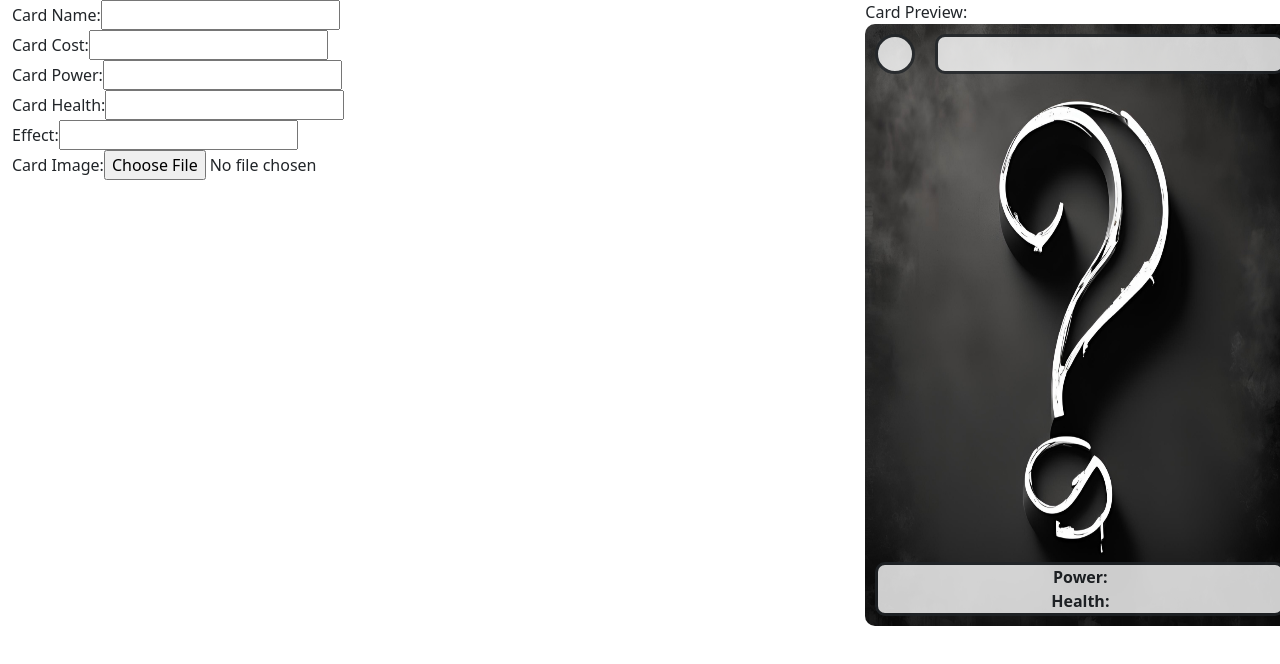
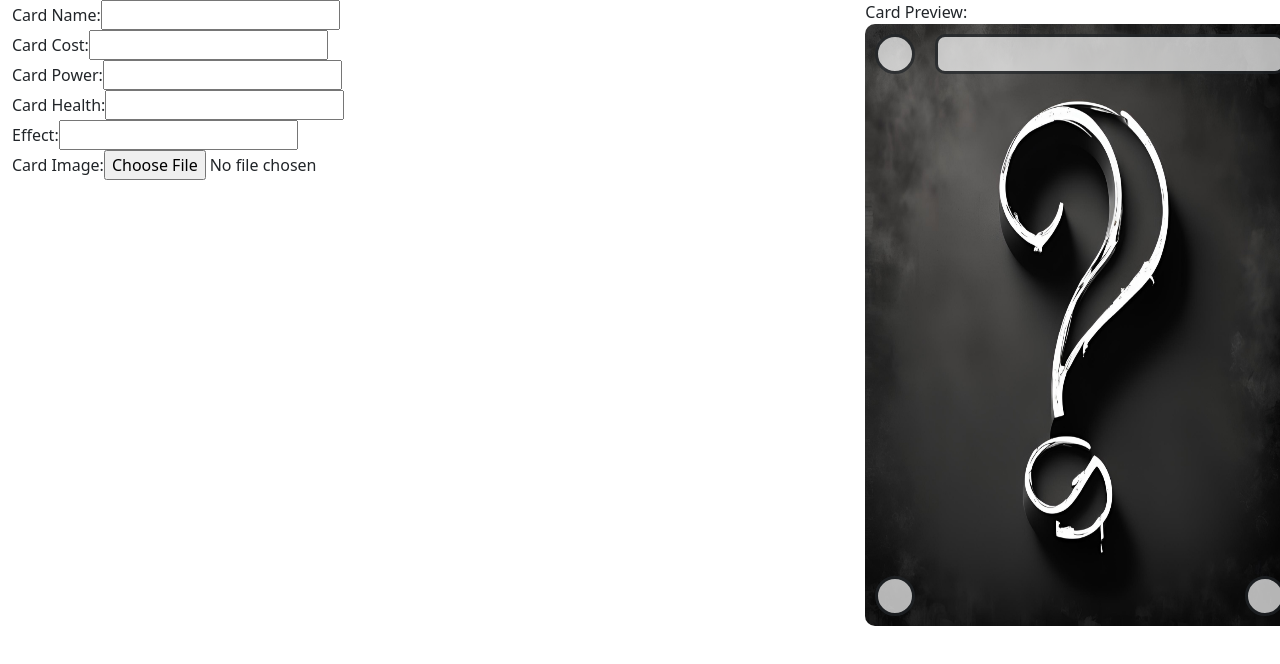
Before and after one commit to nbrady/test, a React (Create React App) app in the folder app/: page / in a window 1280 px wide. Shown: the top 664 px of the page. Built offline with nearby package versions, Linux system fonts and the light colour scheme.

Commit message:
Improve card styling

```diff
--- a/app/src/App.css
+++ b/app/src/App.css
@@ -44,45 +44,33 @@
   border-radius: 10px;
 }
 
-.card-cost-container {
+.card-circle-container {
   position: absolute;
+  text-align: center;
 
   height: 40px;
   width: 40px;
   line-height: 35px;
-  left: 0px;
 
   border: solid;
   border-radius: 50%;
 
   background-color: white;
-  opacity: 80%;
-  text-align: center;
-  float: left;
+  opacity: 70%;
 }
 
-.card-name-container {
+.card-rectangle-container {
   position: absolute;
+
   height: 40px;
   width: 350px;
-  line-height: 25px;
-  right: 0px;
+  line-height: 35px;
 
   border: solid;
   border-radius: 10px;
 
   background-color: white;
-  opacity: 80%;
-  text-align: center;
-  float:left;
-}
-
-.card-text-container {
-  border: solid;
-  border-radius: 10px;
-  background-color: white;
-  opacity: 80%;
-  text-align: center;
+  opacity: 70%;
 }
 
 .card-top {
@@ -90,7 +78,6 @@
   top: 0px;
   width: 410px;
   margin: 10px !important;
-  font-weight: bold;
 }
 
 .card-middle {
@@ -105,5 +92,4 @@
   bottom: 0px;
   width: 410px;
   margin: 10px !important;
-  font-weight: bold;
 }
--- a/app/src/components/card-image.component.tsx
+++ b/app/src/components/card-image.component.tsx
@@ -14,30 +14,33 @@ interface CardImageProps {
 export const CardImage:React.FC<CardImageProps> = (props: CardImageProps) => {
     return (
         <div className='position-relative'>
-            {/* TODO: Rounded corner */}
             <img className='card-image' src={props.cardImage || defaultCard} alt={props.cardName} />
 
             <div className='card-top'>
-                <div className='card-cost-container'>
+                <div className='card-circle-container start-0'>
                     <h2>{props.cardCost}</h2>
                 </div>
 
-                <div className='card-name-container'>
+                <div className='card-rectangle-container end-0 text-center'>
                     <h2>{props.cardName}</h2>
                 </div>
             </div>
 
             {props.cardEffect && (
-                <div className='card-middle card-text-container'>
-                    <p>{props.cardEffect}</p>
+                <div className='card-middle card-rectangle-container p-1'>
+                    <h6>{props.cardEffect}</h6>
                 </div>
             )}
 
-            <div className='card-bottom card-text-container'>
-                <div>Power: {props.cardPower}</div>
-                <div>Health: {props.cardHealth}</div>
+            <div className='card-bottom'>
+                {/* Use font awesome icons */}
+                <div className='card-circle-container bottom-0 start-0'>
+                    <h2>{props.cardPower}</h2>
+                </div>
+                <div className='card-circle-container bottom-0 end-0'>
+                    <h2>{props.cardHealth}</h2>
+                </div>
             </div>
-
         </div>
     );
 }
```
